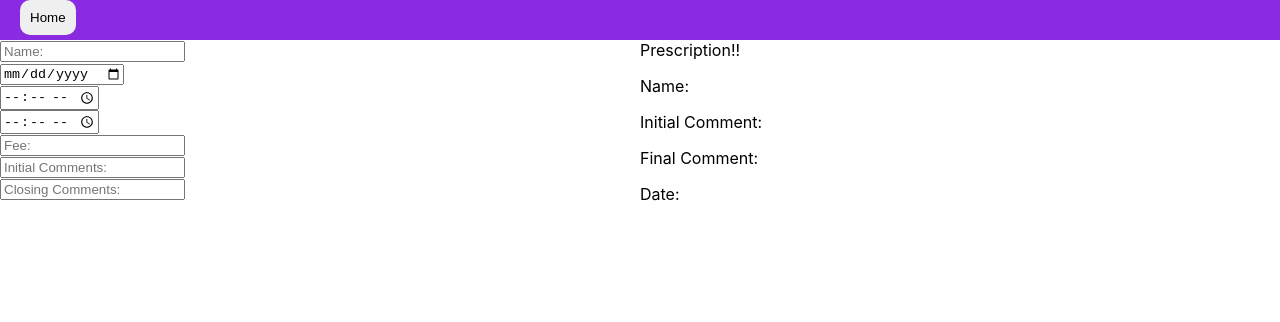
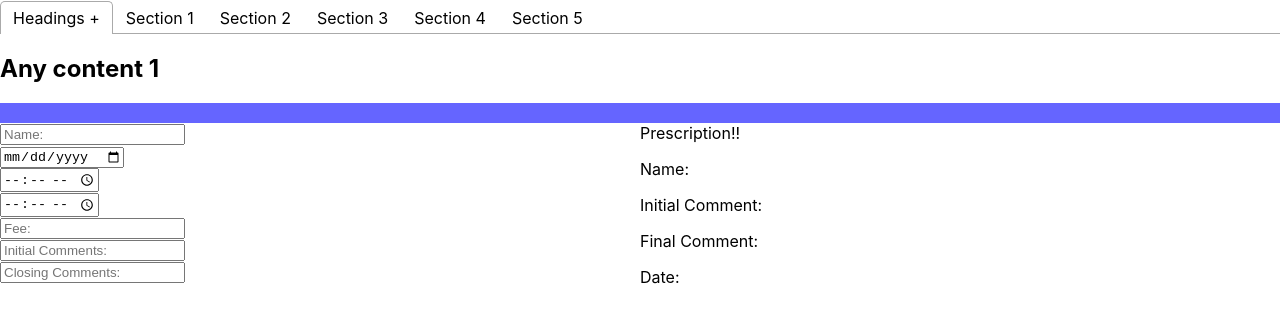
Before and after one commit to MuhSharjeel/note, a React (Create React App) app: page /intake-note in a window 1280 px wide. Shown: the top 322 px of the page. Built offline with nearby package versions, Linux system fonts and the light colour scheme.

Commit message:
fifth commit

```diff
--- a/package.json
+++ b/package.json
@@ -11,7 +11,8 @@
     "react-dom": "^16.13.1",
     "react-router": "^5.2.0",
     "react-router-dom": "^5.2.0",
-    "react-scripts": "^3.4.3"
+    "react-scripts": "^3.4.3",
+    "react-tabs": "^3.1.1"
   },
   "scripts": {
     "start": "react-scripts start",
--- a/src/components/Header/Header.css
+++ b/src/components/Header/Header.css
@@ -2,13 +2,24 @@
 
     width: 100%;
     height: 20px;
-    background-color: blueviolet;
+}
+a{
+
+}
+
+.newnote{
+
+    padding: 10px;
+    border-radius: 10px;
+    margin: 2px 20px;
+    cursor: pointer;
+    border: none;
+    outline:none;
 }
 
 .backtohome{
 
-    padding: 10px;
-    border-radius: 10px;
-    margin: 0px 20px;
-    cursor: pointer;
+    font-family: 'Times New Roman', Times, serif;
+    font-size: 20px;
+    color: white;
 }
--- a/src/components/Header/Header.js
+++ b/src/components/Header/Header.js
@@ -7,9 +7,11 @@ const Header = (props) => {
 
     return(
     <div className="header">
+
     <Link to="/">
-    <button className="backtohome" >Home</button>
+    <span className="backtohome">Home</span>
     </Link>
+    <button className="newnote">+ New Note</button>
     <br/>
     </div>
 
--- a/src/containers/Intake_Note/Intake_Note.css
+++ b/src/containers/Intake_Note/Intake_Note.css
@@ -19,5 +19,4 @@
 
     float: right;
     width: 50%;
-    overflow-y: scroll;
 }
--- a/src/containers/Intake_Note/Intake_Note.js
+++ b/src/containers/Intake_Note/Intake_Note.js
@@ -1,9 +1,11 @@
 import React, {Component} from 'react'
 import './Intake_Note.css'
-import Tabs from '../../components/Tabs/Tabs'
+import General_Info from '../../components/Tabs/Tabs'
 import Prescription from '../Second/Prescription/Prescription'
 import {Route} from 'react-router-dom'
 import Header from '../../components/Header/Header'
+import { Tab, Tabs, TabList, TabPanel } from 'react-tabs';
+import 'react-tabs/style/react-tabs.css';
 
 class Intake_Note extends Component{
 
@@ -12,8 +14,18 @@ class Intake_Note extends Component{
         name: "",
         Init_comment:"",
         Final_comment:"",
-        Date:""
+        Date:"",
+        new_note : false,
+        blank_note: true,
 
+    }
+
+    newnoteHandler = () => {
+        this.setState({new_note: true});
+    }
+
+    removenewnoteHandler = () => {
+        this.setState({new_note: false});
     }
 
     newnameHandler = (event) => {
@@ -35,12 +47,45 @@ class Intake_Note extends Component{
 
         render () {
 
+            const Tabs_ = () => (
+                <Tabs>
+                  <TabList>
+                    <Tab>Headings +</Tab>
+                    <Tab>Section 1</Tab>
+                    <Tab>Section 2</Tab>
+                    <Tab>Section 3</Tab>
+                    <Tab>Section 4</Tab>
+                    <Tab>Section 5</Tab>
+                  </TabList>
+
+                  <TabPanel>
+                    <h2>Any content 1</h2>
+                  </TabPanel>
+                  <TabPanel>
+                    <h2>Any content 2</h2>
+                  </TabPanel>
+                  <TabPanel>
+                    <h2>Any content 3</h2>
+                  </TabPanel>
+                  <TabPanel>
+                    <h2>Any content 4</h2>
+                  </TabPanel>
+                  <TabPanel>
+                    <h2>Any content 5</h2>
+                  </TabPanel>
+                  <TabPanel>
+                    <h2>Any content 6</h2>
+                  </TabPanel>
+                </Tabs>
+              );
+
             return (
 
                 <div>
 
-            <Header />
-                <Tabs
+                    {/*<Header/>*/}
+                    <Tabs_/>
+                        <General_Info
                             namechange={this.newnameHandler}
                             addresschange={this.init_commentHandler}
                             typechange={this.Final_commentHandler}
--- a/src/containers/Main/Main.js
+++ b/src/containers/Main/Main.js
@@ -5,7 +5,6 @@ import Two_options from '../../components/Face_Options/UI_Options/UI_Option/UI_O
 import Backdrop from '../../components/Face_Options/Backdrop/Backdrop'
 import Second from'../Second/Second'
 //import classes from './Main.css'
-import {BrowserRouter} from 'react-router-dom'
 
 class Main extends Component{
 
@@ -14,14 +13,6 @@ class Main extends Component{
         new_note : false,
         blank_note: true,
 
-    options : [
-            "Blank Note",
-            "Intake Note",
-            "Treatment Note",
-            "Termination Summary",
-            "Blank Note",
-            "SOAP",
-        ]
     }
 
     newnoteHandler = () => {
@@ -63,10 +54,8 @@ class Main extends Component{
                     transform: !(this.state.blank_note) ? 'translateY(0)' : 'translateY(-100vh)',
                     opacity: !(this.state.blank_note) ? '1' : '0'
                 }}>
+                        <Second back= {this.blanknoteHandler}/>
 
-                    <BrowserRouter>
-                        <Second back= {this.blanknoteHandler}/>
-                    </BrowserRouter>
                     </div>
 
                 </div>
```
Also changed, not shown: 1 other file (tests, documents, lock files or other folders). Lines whose indentation alone changed are shown as unchanged.
